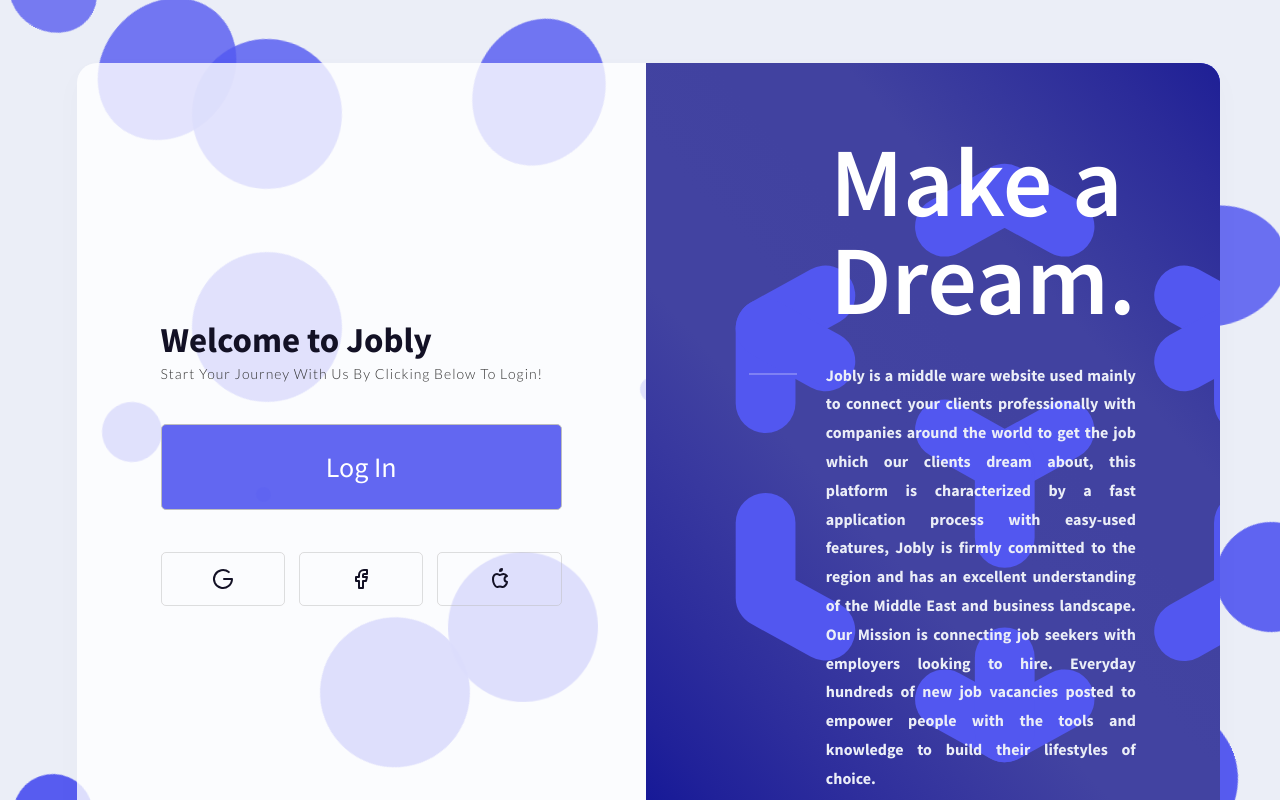
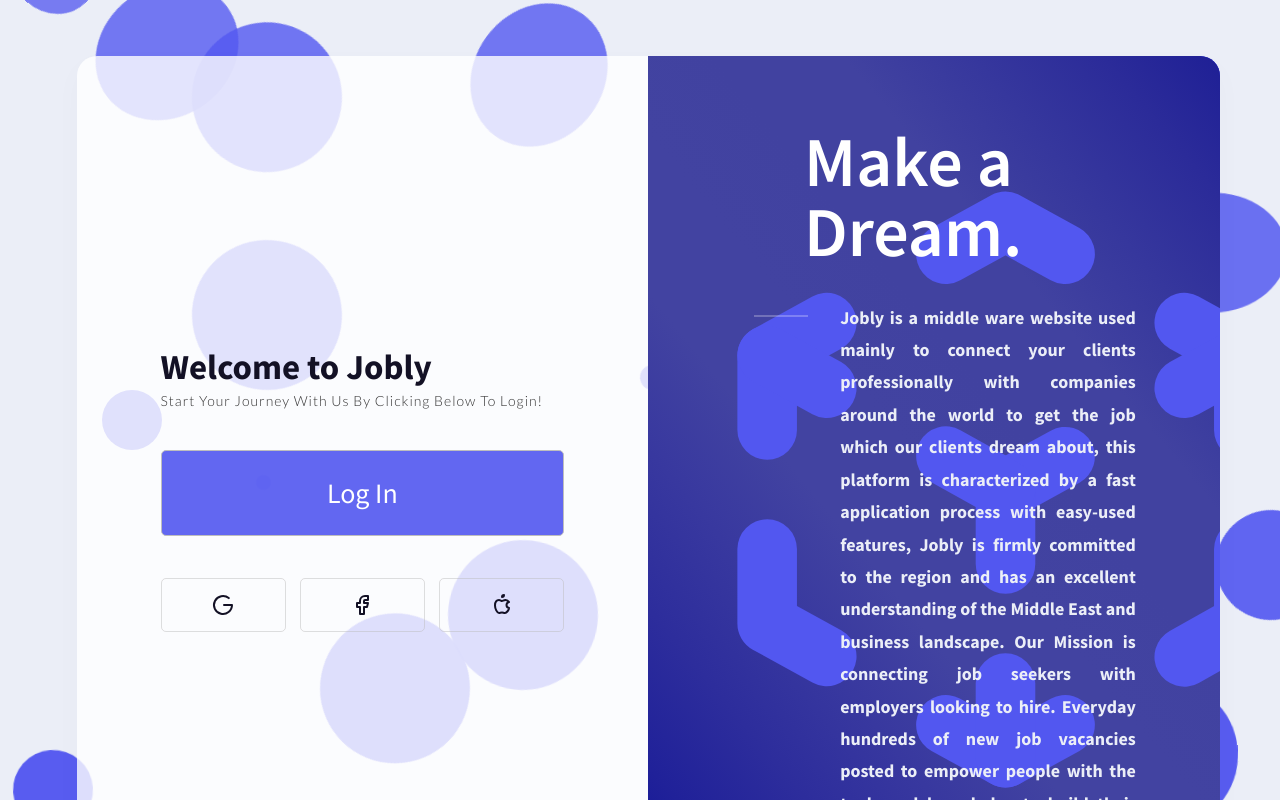
Before and after one commit to themastersapp/jobly-front-end, a React (Create React App) app: page / in a window 1280 px wide. Shown: the top 800 px of the page. Built offline with nearby package versions, Linux system fonts and the light colour scheme; the HTML template or start-up script is replaced by a standard one.

Commit message:
lasttouchesonjobly

```diff
--- a/src/AboutUs.js
+++ b/src/AboutUs.js
@@ -3,6 +3,8 @@ import './StylingAboutUs.css'
 class AboutUs extends React.Component {
     render() {
         return (
+            <>
+             <h2 className="pageTitle">The Masters</h2>
             <div classNameName="mainCont" style={{ marginTop: "5%" }}>
                 <div className="row about-cols" style={{ marginLeft: "10%" }}>
 
@@ -55,7 +57,7 @@ class AboutUs extends React.Component {
                                 <div class="flip-card">
                                     <div class="flip-card-inner">
                                         <div class="flip-card-front">
-                                            <img src="https://cdn.discordapp.com/attachments/880434007140085811/882567867885846568/me.PNG" alt="Avatar" style={{ width: "300px", height: "300px" }} />
+                                            <img src="https://media.discordapp.net/attachments/880434007140085811/882641513035747418/me2.PNG" alt="Avatar" style={{ width: "300px", height: "300px" }} />
                                         </div>
                                         <div class="flip-card-back">
                                             <div className="cardContant">
@@ -115,6 +117,7 @@ class AboutUs extends React.Component {
 
                     </div >
             </div>
+            </>
 
         )
     }
--- a/src/Header.css
+++ b/src/Header.css
@@ -50,7 +50,7 @@ link{
   }
 .inner-header a,.tags {
   color:white;
-  margin-left: 8rem;
+  margin-left: 5rem;
   /* justify-content:space-between; */
 }
 /* .tags{} */
@@ -77,7 +77,7 @@ LoginButton{
   font-weight: bold;
   border: 3px solid rgba(255, 255, 255, 0.75);
 
-  margin-left: 8rem;
+  margin-left: 5rem;
   position: relative;
   background-color: transparent;
 }
@@ -106,7 +106,7 @@ LoginButton{
 
 .logContaner{
 
-  padding-left: 3ch;
+  /* padding-left: 4ch; */
   position: relative;
   right: 6%;
   top: 7%;
--- a/src/coursel.js
+++ b/src/coursel.js
@@ -6,7 +6,7 @@ class Carousels extends React.Component {
     render() {
         return (
             <div className="contanerCoursel">
-                <Carousel className='myCarousel' style={{}}>
+                <Carousel className='myCarousel' style={{marginTop:'5%'}}>
                     <Carousel.Item interval={1000}>
                         <img
                             height="630px"
--- a/src/form.js
+++ b/src/form.js
@@ -20,7 +20,7 @@ class JobForm extends React.Component {
                         <Form.Label className='formlabels'>Location</Form.Label>
                         <Form.Control className="forminputs" name="location" type="text" placeholder="Enter your city" required />
                     </Form.Group>
-                    <Button id="applyButton" className='FormButton' variant="primary" type="submit" style={{width:'200px', marginLeft:'254px',  marginTop:'10px'}}>
+                    <Button id="applyButton" className='FormButton' variant="primary" type="submit" style={{width:'200px', marginLeft:'185px',  marginTop:'10px'}}>
                         Submit
                     </Button>
                 </Form>
--- a/src/loginTempC.scss
+++ b/src/loginTempC.scss
@@ -62,8 +62,8 @@ p {
   position: relative;
   padding-left: 11ch;
   // height: 50ch;
-  padding-top:9ch;
-  padding-bottom:9ch;
+  padding-top:8ch;
+  padding-bottom:20ch;
 
   z-index: 1;
 }
@@ -329,7 +329,7 @@ p {
 
 .quote {
   color: $clr-bg-box;
-  font-size: 7em;
+  font-size: 5em;
   font-weight: 600;
   line-height: 1;
   padding-left: 2ch;
@@ -338,7 +338,7 @@ p {
 .quote-small {
   color: $clr-bg-main;
   line-height: 180%;
-  font-size: 16px;
+  font-size: 18px;
   padding: 2em 0 0 6em;
   position: relative;
   font-weight: bolder;
```
Also changed, not shown: src/style.css (+7 -0 lines).
